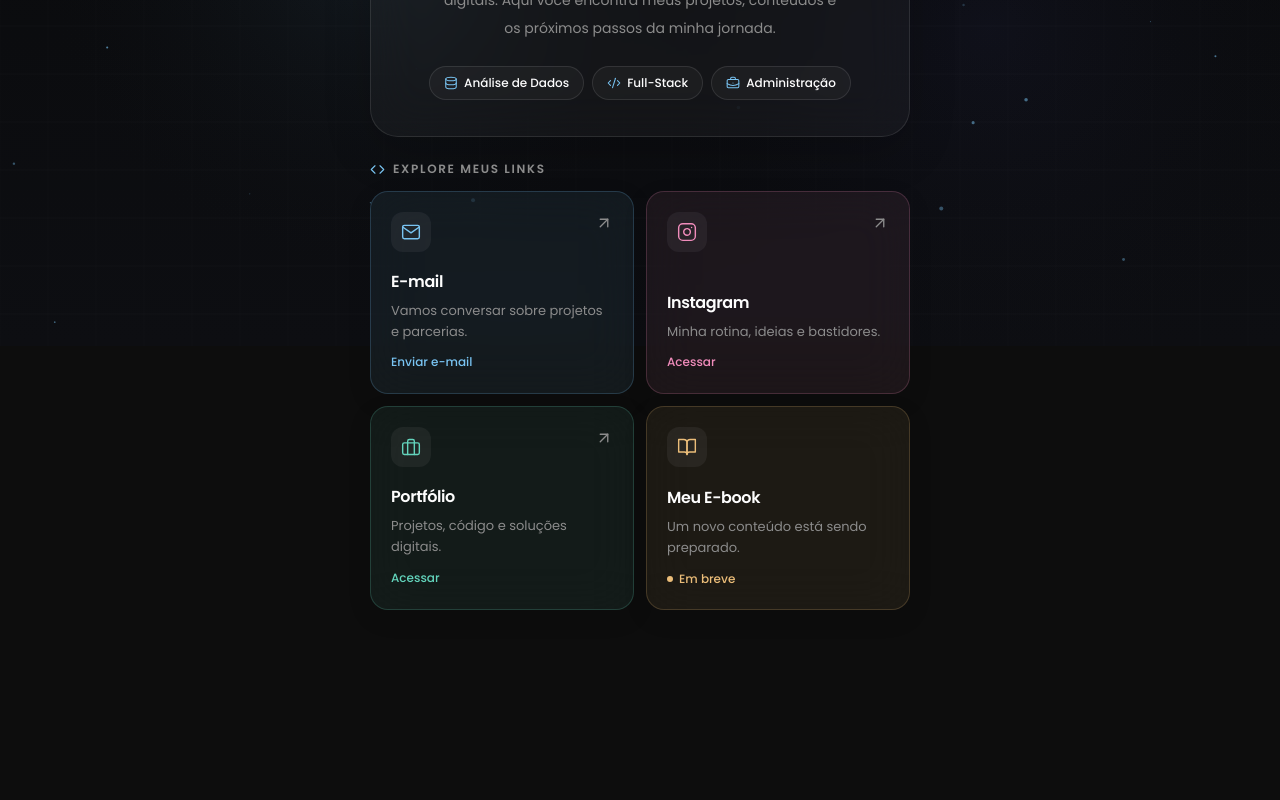
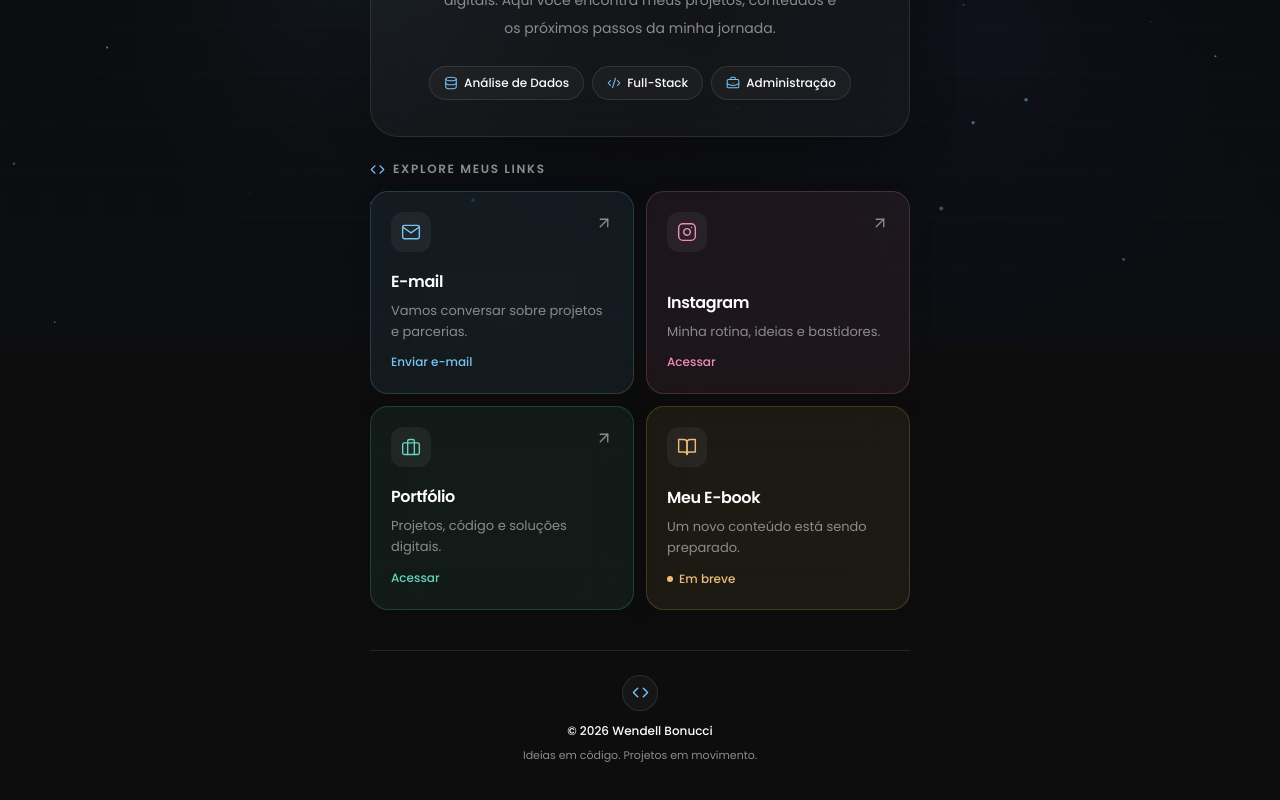
Before and after one commit to WendelBonucci/wendellbonucci-links, a Next.js app: page / in a window 1280 px wide. Shown: the part 454-1254 px from the top of the page. Before the commit the page ends 1096 px from the top, so only its background shows below. Built offline with nearby package versions, Linux system fonts and the light colour scheme.

Commit message:
Criação de um Footer simples

```diff
--- a/src/app/layout.tsx
+++ b/src/app/layout.tsx
@@ -1,6 +1,8 @@
 import "./globals.css";
 import type { Metadata } from "next";
 import TechBackground from "@/components/home/background/TechBackground";
+
+import Footer from "@/components/layout/Footer";
 
 export const metadata: Metadata = {
   title: "Wendell Bonucci | Links & Perfil Profissional",
@@ -81,6 +83,7 @@ export default function RootLayout({ children }: LayoutProps<"/">) {
 
         <main className="relative z-10">
           {children}
+          <Footer />
         </main>
       </body>
     </html>
--- /dev/null
+++ b/src/components/layout/Footer.tsx
@@ -0,0 +1,21 @@
+import { FiCode } from "react-icons/fi";
+
+export default function Footer() {
+    return (
+        <footer className="relative mx-auto w-full max-w-145 px-4 pb-8 pt-2 sm:px-5 sm:pb-10">
+            <div className="flex flex-col items-center border-t border-white/10 pt-6 text-center">
+                <span aria-hidden="true" className="mb-3 flex h-9 w-9 items-center justify-center rounded-full border border-white/10 bg-white/[0.035]" style={{ color: "var(--color-blue)" }}>
+                    <FiCode size={17} />
+                </span>
+
+                <p className="text-xs font-medium" style={{ color: "var(--color-white)" }}>
+                    © {new Date().getFullYear()} Wendell Bonucci
+                </p>
+
+                <p className="mt-2 text-[11px] leading-relaxed" style={{ color: "var(--color-gray)" }}>
+                    Ideias em código. Projetos em movimento.
+                </p>
+            </div>
+        </footer>
+    );
+}
```
